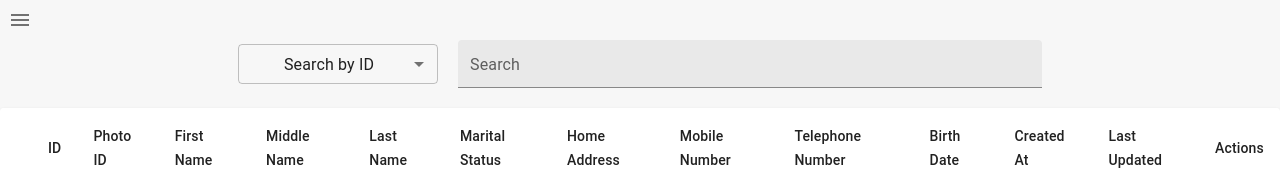
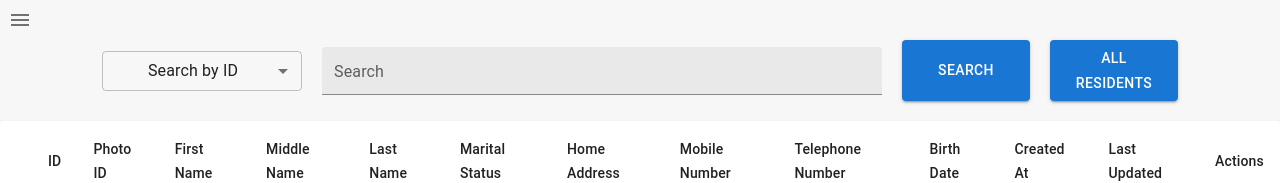
Before and after one commit to pitohui02/asl-poject, a Next.js app: page /dashboard in a window 1280 px wide. Shown: the top 183 px of the page. Built offline with nearby package versions, Linux system fonts and the light colour scheme; no server answers.

Commit message:
added search buttons and all resident buttons

```diff
--- a/components/ResidentContainer.tsx
+++ b/components/ResidentContainer.tsx
@@ -126,17 +126,27 @@ export default function ResidentContainer() {
               </Select>
             </Box>
 
-            <Box className = {styles.optionID}>
+            <Box className = {styles.optionbox}>
               {searchOption === 'id' && (
-                <TextField
+                <Box className = {styles.optionId}>
+                  <TextField
                   label="Search"
                   size="small"
                   variant="filled"
                   onChange={handleSearchResident}
                   className= {styles.idstyle}
+                  />
 
-                />
+                  <Box className = {styles.IDBtn}>
+                    <Button variant = "contained" className = {styles.searchbtn}>SEARCH</Button>
+
+                    <Button variant = "contained" className = {styles.allres}>All Residents</Button>
+                  </Box>
+
+                </Box>
               )}
+
+
 
               {searchOption === 'name' && (
                 <Box className = {styles.optionName}>
@@ -167,6 +177,12 @@ export default function ResidentContainer() {
                     onChange={handleFullNameSearch}
 
                   />
+
+                  <Box className = {styles.FNBtn}>
+                    <Button variant = "contained" className = {styles.searchbtn}>SEARCH</Button>
+
+                    <Button variant = "contained" className = {styles.allres}>All Residents</Button>
+                  </Box>
                 </Box>
               )}
             </Box>
--- a/src/pages/homepage.tsx
+++ b/src/pages/homepage.tsx
@@ -17,5 +17,5 @@ class Homepage extends React.Component<any, any>{
             </>
         )
     }
-
-export default withRouter(Homepage);
+}
+export default Homepage
--- a/src/styles/searchbox.module.css
+++ b/src/styles/searchbox.module.css
@@ -6,6 +6,43 @@
     justify-content: center;
 }
 
+
+
+.IDBtn, .optionId {
+    display: flex;
+    flex-flow: row nowrap;
+    column-gap: 20px;
+}
+
+
+.optionId {
+
+    align-items: center;
+}
+
+.optionName, .FNBtn {
+    display: flex;
+    flex-flow: row nowrap;
+    column-gap: 20px;
+}
+
+.optionName {
+    align-items: center;
+}
+
+.searchbtn, .allres {
+    width: 16vh;
+    background-color: var(--primary-button-color);
+    color: #e9ecef;
+    font-weight: 'bold';
+
+    font-family: system-ui, -apple-system, BlinkMacSystemFont, 'Segoe UI', Roboto, Oxygen, Ubuntu, Cantarell, 'Open Sans', 'Helvetica Neue', sans-serif;
+    font-weight: bold;
+}
+
+.searchbtn:hover, .allres:hover{
+    background-color: var(--primary-button-color-hover);
+}
 
 .searchbox {
     display: flex;
@@ -30,5 +67,5 @@
 }
 
 .idstyle {
-    width: 73vh;
+    width: 70vh;
 }
```
